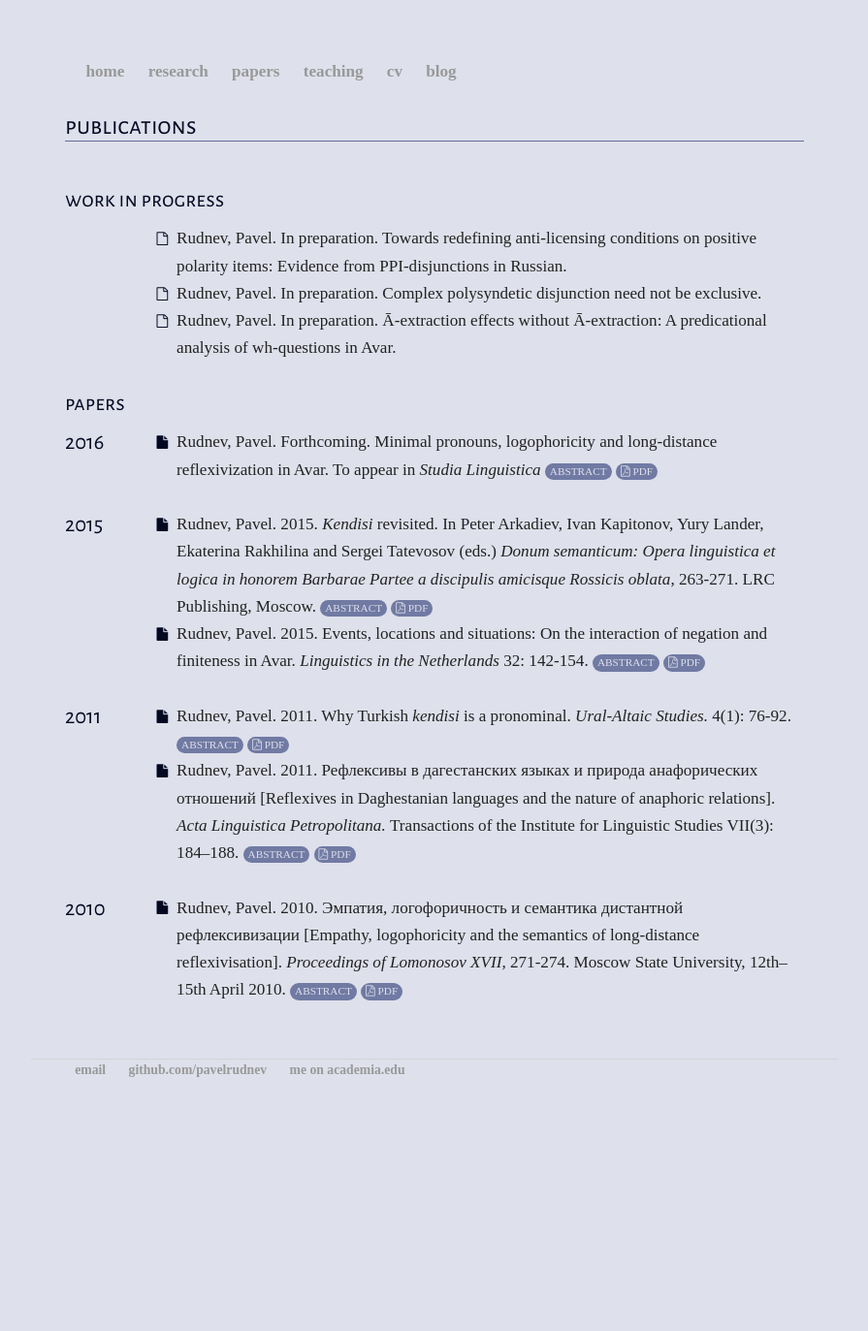
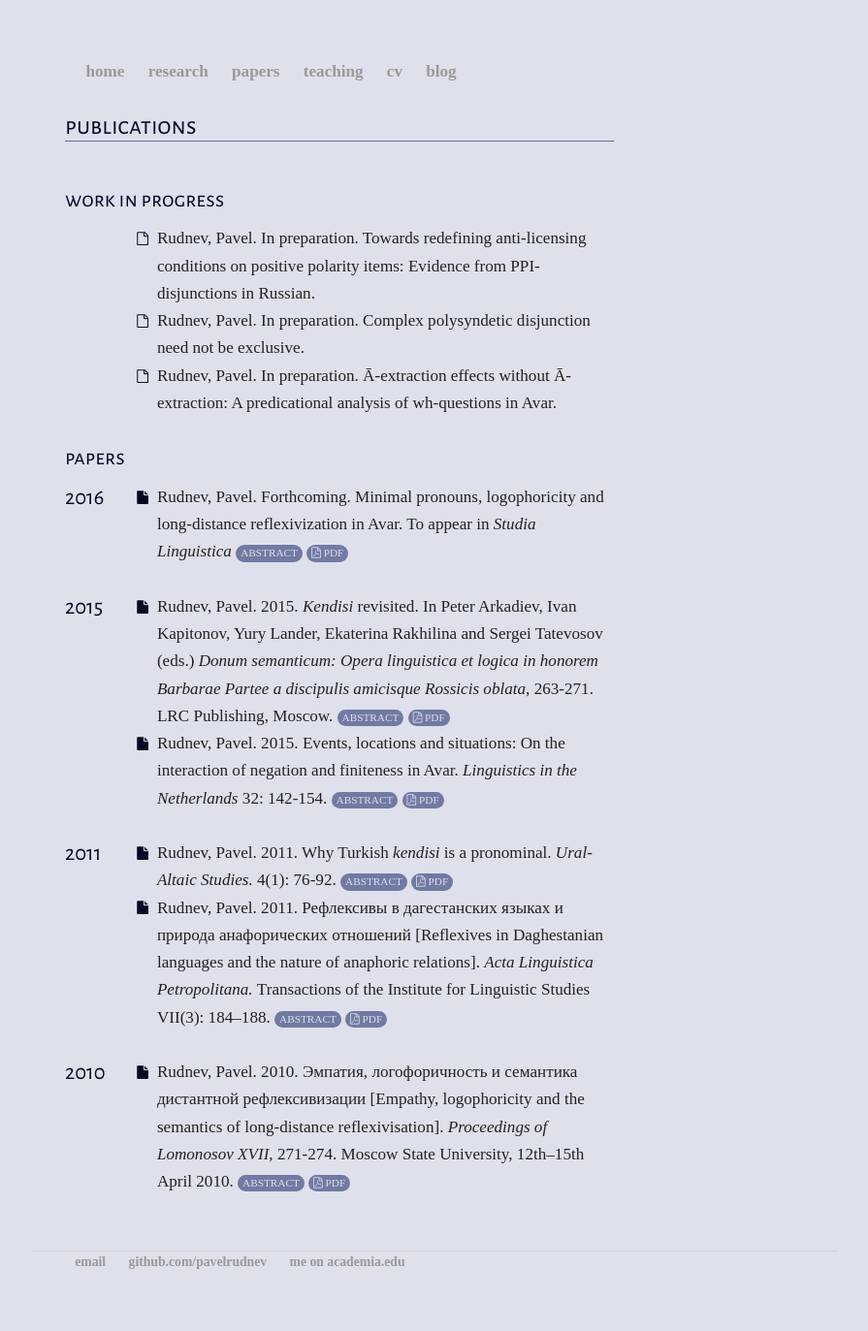
Before and after one commit to mishaknyazev/pavelrudnev.github.io, a Jekyll site: the page built from papers/index.html, in a window 1280 px wide. Shown: the whole page at 97% size, without its empty margins (192-1087 px from the left). Built offline with Jekyll 4.4.1, drawn with Linux system fonts in a browser that asks for light colours; nearby versions of some CDN libraries; some web fonts are replaced; before the commit the page ends 1176 px from its top, so only the background shows below that.

Commit message:
Update Teaching page

```diff
--- a/blog/index.html
+++ b/blog/index.html
@@ -4,7 +4,7 @@ title: "Bread, linguistics, etc."
 ---
 <div class="wrapper">
 	<div class="units-row">
-          <div class="unit-80"><h2>{{ page.title }}</h2>
+          <div class="unit-70"><h2>{{ page.title }}</h2>
 	<ul class="posts">
 
 	  {% for post in site.posts %}
--- a/papers/index.html
+++ b/papers/index.html
@@ -5,11 +5,11 @@ title: "Papers | Pavel Rudnev"
 
 <div class="wrapper">
 	<div class="units-row">
-		<div class="unit-85"><h2>Publications</h2>
+		<div class="unit-75"><h2>Publications</h2>
 		</div>
 	</div>
 <div class="units-row">
-<div class="unit-85">
+<div class="unit-75">
 
 			<h3> Work in progress </h3>
 		<div class="units-row">
--- a/research/index.html
+++ b/research/index.html
@@ -4,7 +4,7 @@ title: "Research | Pavel Rudnev"
 ---
 <div class="wrapper">
 	<div class="units-row">
-          <div class="unit-80"><h2>Research interests</h2>
+          <div class="unit-70"><h2>Research interests</h2>
 	    <img src="http://pavelrudnev.github.io/images/tabu-dag-2016-photo.jpg" width="50%" style="float: right; padding: 0px 0px 0px 20px;">
 	<!--		</div>
 	</div>
@@ -17,7 +17,7 @@ title: "Research | Pavel Rudnev"
 	</div>
 
 <div class="units-row">
-  <div class="unit-80"><h3>Doctoral thesis</h3>
+  <div class="unit-70"><h3>Doctoral thesis</h3>
     <div class="units-row">
       <div class="unit-10"><h3>2015</h4>
 </div>
--- a/teaching/index.html
+++ b/teaching/index.html
@@ -5,7 +5,7 @@ title: "Teaching | Pavel Rudnev"
 
 <div class="wrapper">
 	<div class="units-row">
-		<div class="unit-80"><h2>University of Groningen</h2>
+		<div class="unit-75"><h2>University of Groningen</h2>
 <!--		</div>
 	</div>
 -->
```
